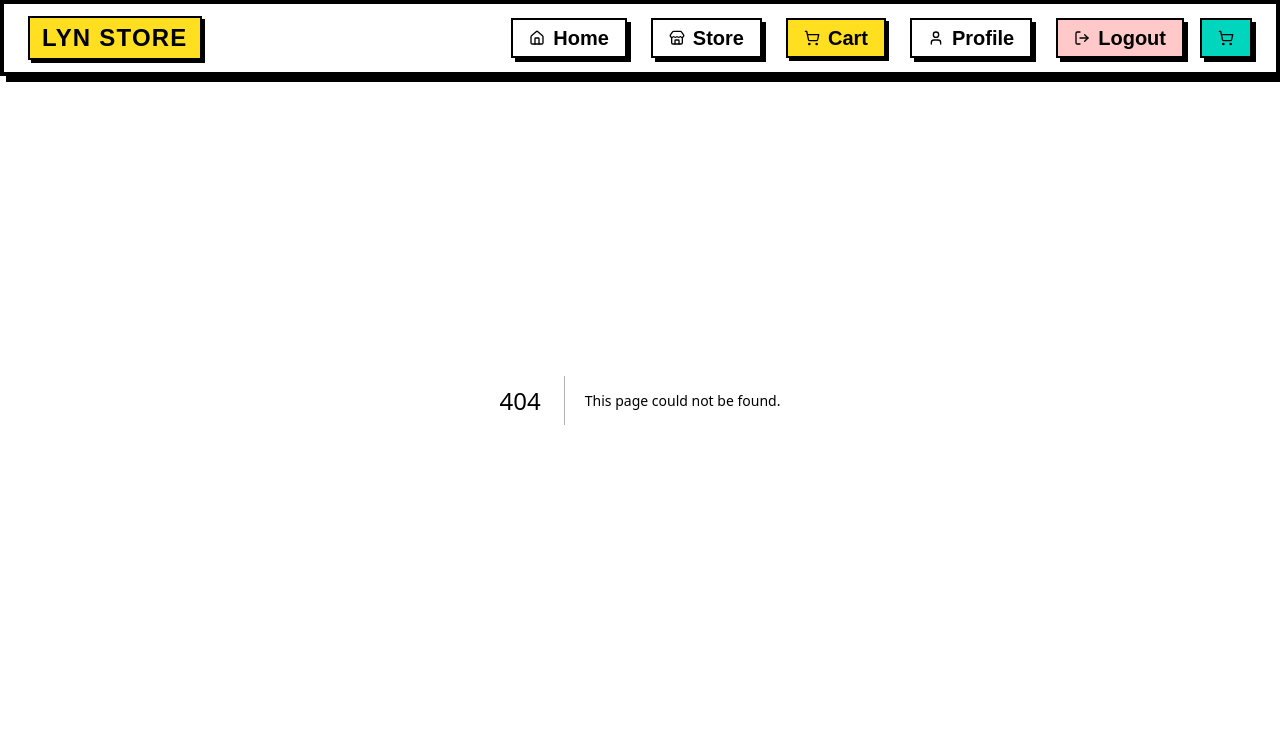
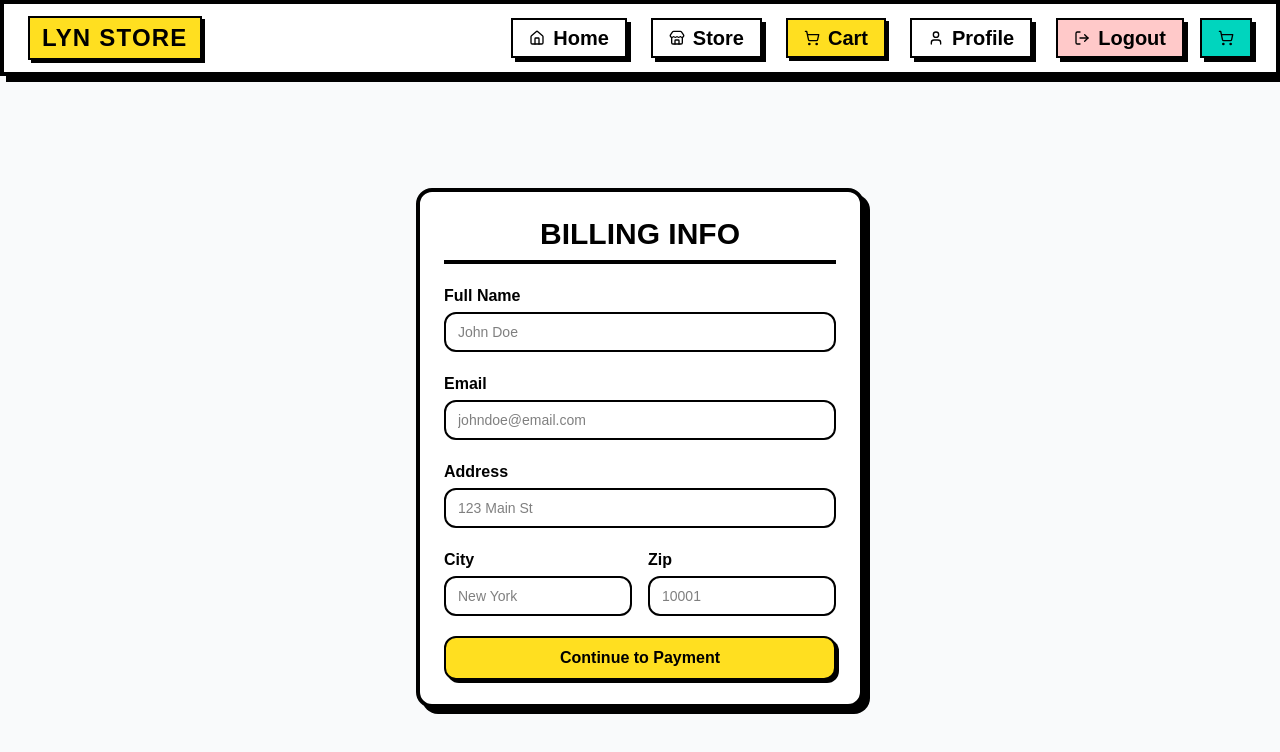
Before and after one commit to herveyyy/fluffy-winner-shop, a Next.js app: page /cart/billing-information in a window 1280 px wide. Before the commit this address had no page. Shown: the top 752 px of the page. Built offline with nearby package versions, Linux system fonts and the light colour scheme; a web font is replaced by a local one.

Commit message:
[feat] billing address

```diff
--- /dev/null
+++ b/app/cart/billing-information/page.tsx
@@ -0,0 +1,69 @@
+import { Input } from "@/components/ui/input";
+import React from "react";
+
+const BillingInformationPage = () => {
+    return (
+        <div className="min-h-screen mt-12 flex items-center justify-center md:bg-gray-50 bg-white  px-4">
+            <form className="w-full max-w-md bg-white md:border-4 md:shadow-[6px_6px_0px_rgba(0,0,0,1)] border-black rounded-2xl p-6 space-y-5">
+                <h2 className="text-3xl font-extrabold uppercase text-center md:border-b-4 border-black pb-2">
+                    Billing Info
+                </h2>
+
+                <div>
+                    <label className="block font-bold mb-1">Full Name</label>
+                    <Input
+                        type="text"
+                        className="w-full border-2 border-black rounded-xl px-3 py-2 focus:outline-none focus:ring-2 focus:ring-yellow-400"
+                        placeholder="John Doe"
+                    />
+                </div>
+
+                <div>
+                    <label className="block font-bold mb-1">Email</label>
+                    <Input
+                        type="email"
+                        className="w-full border-2 border-black rounded-xl px-3 py-2 focus:outline-none focus:ring-2 focus:ring-yellow-400"
+                        placeholder="johndoe@email.com"
+                    />
+                </div>
+
+                <div>
+                    <label className="block font-bold mb-1">Address</label>
+                    <Input
+                        type="text"
+                        className="w-full border-2 border-black rounded-xl px-3 py-2 focus:outline-none focus:ring-2 focus:ring-yellow-400"
+                        placeholder="123 Main St"
+                    />
+                </div>
+
+                <div className="grid grid-cols-2 gap-4">
+                    <div>
+                        <label className="block font-bold mb-1">City</label>
+                        <Input
+                            type="text"
+                            className="w-full border-2 border-black rounded-xl px-3 py-2"
+                            placeholder="New York"
+                        />
+                    </div>
+                    <div>
+                        <label className="block font-bold mb-1">Zip</label>
+                        <Input
+                            type="text"
+                            className="w-full border-2 border-black rounded-xl px-3 py-2"
+                            placeholder="10001"
+                        />
+                    </div>
+                </div>
+
+                <button
+                    type="submit"
+                    className="w-full bg-yellow-300 border-2 border-black rounded-xl px-4 py-2 font-bold shadow-[3px_3px_0px_rgba(0,0,0,1)] hover:translate-x-1 hover:translate-y-1 transition-transform"
+                >
+                    Continue to Payment
+                </button>
+            </form>
+        </div>
+    );
+};
+
+export default BillingInformationPage;
```
